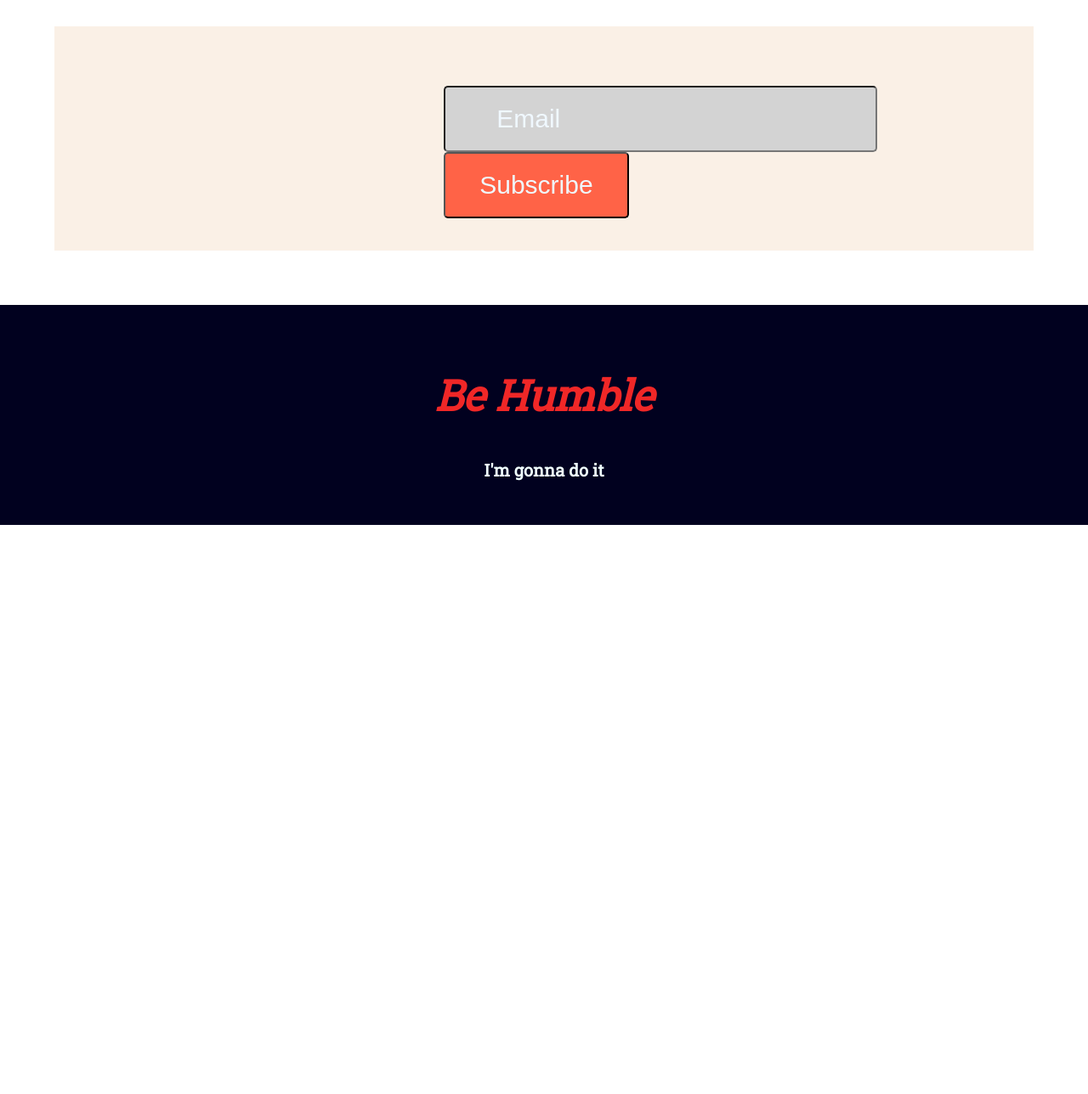
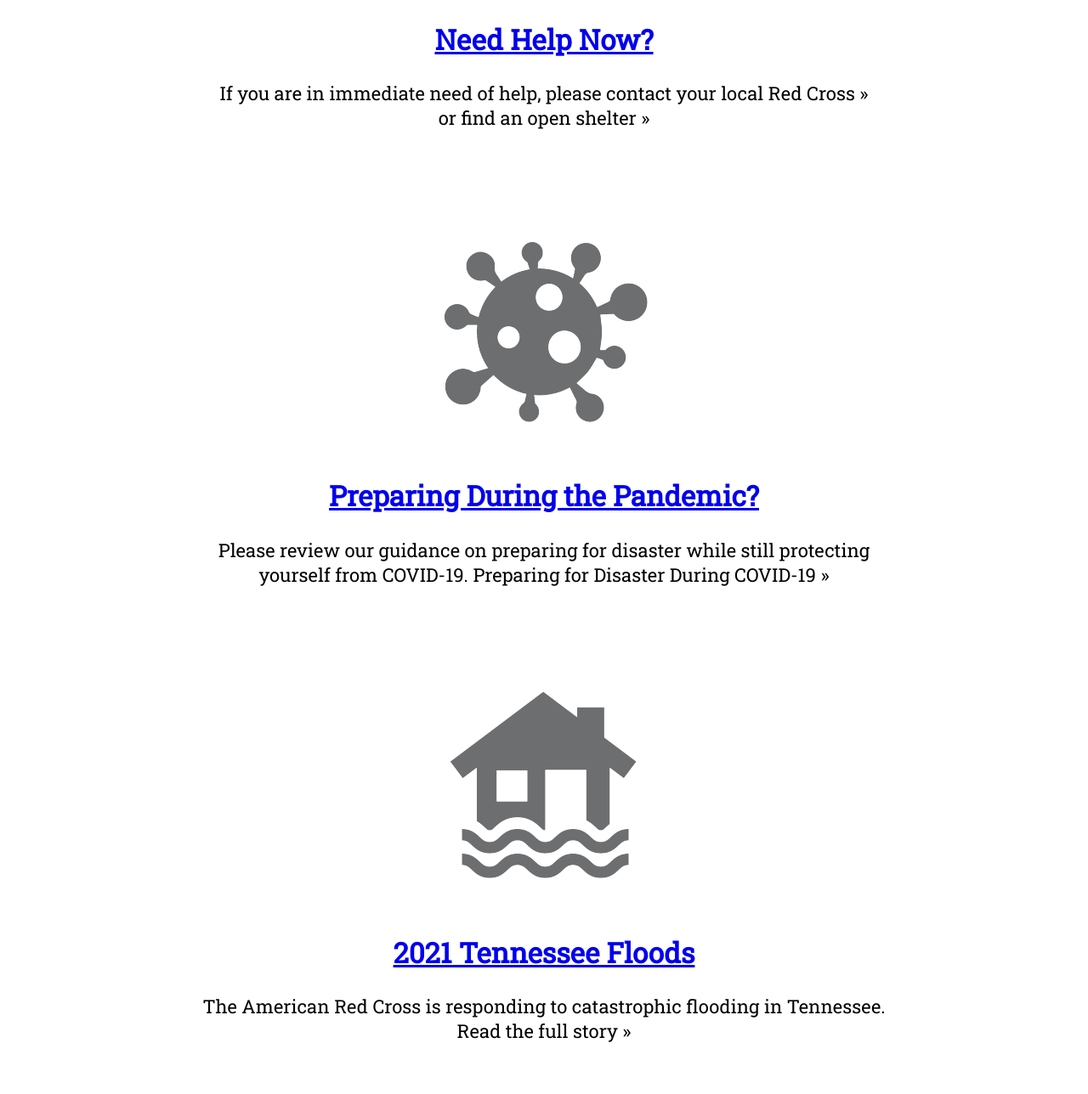
Before and after one commit to SaifullaJubair/Flood-Relief, a plain HTML site: page index.html in a window 1280 px wide. Shown: the part 4674-5962 px from the top of the page at 85% size. Before the commit the page ends 5292 px from the top, so only its background shows below. Drawn offline with Linux system fonts and the light colour scheme.

Commit message:
extra section add

```diff
--- a/index.html
+++ b/index.html
@@ -112,7 +112,7 @@
       </section>
       <section>
             <div class="survive-secflex">
-                  <div class="half-width ">
+                  <div class="half-width">
                         <h1 class="survive-h1">
                              There Lives Depend On <br> Your Donation
                         </h1>
@@ -145,9 +145,51 @@
 
       </section>
       <section>
+            <div class="newsec">
+                  <div class="positonig-div">
+                        <div class="newdiv">
+                              <img src="images/image (3).png" alt="">
+                        </div>
+                        <div>
+                              <h1>
+                                   <a target="_blank" href="https://www.redcross.org/find-your-local-chapter.html">Need Help Now?</a>
+                              </h1>
+                              <p>
+                                    If you are in immediate need of help, please contact your local Red Cross » <br> or find an open shelter »
+                              </p>
+                        </div>
+                  </div>
+                  <div class="positonig-div">
+                        <div>
+                              <img src="images/image.png" alt="">
+                        </div>
+                        <div>
+                              <h1>
+                                  <a target="_blank" href="https://www.redcross.org/get-help/how-to-prepare-for-emergencies/types-of-emergencies/coronavirus-safety/preparing-for-disaster-during-covid-19.html">Preparing During the Pandemic?</a>
+                              </h1>
+                              <p>Please review our guidance on preparing for disaster while still protecting <br> yourself from COVID-19.
+                              Preparing for Disaster During COVID-19 »
+                              </p>
+                        </div>
+                  </div>
+                  <div class="positonig-div">
+                        <div>
+                              <img src="images/image (1).png" alt="">
+                        </div>
+                        <div>
+                              <h1>
+                                   <a target="_blank" href="https://www.redcross.org/about-us/news-and-events/news/2021/red-cross-responds-to-tragic-tennessee-flooding.html">2021 Tennessee Floods</a>
+                              </h1>
+                              <p>The American Red Cross is responding to catastrophic flooding in Tennessee.
+                                   <br> Read the full story »</p>
+                        </div>
+                  </div>
+            </div>
+      </section>
+      <section>
             <div class="donate-h1" >
                   <h1>
-                        Donate Today
+                        Get Me Updates
                   </h1>
             </div>
             <div class="donate-p">
@@ -156,7 +198,7 @@
                   </p>
             </div>
             <div class="form-div">
-                  <form action="lsat-form">
+                  <form action="">
                         <input type="email" id="email" name="email" value="Email">
                         <input type="button" id="subscribe" name="Subscribe-button" value="Subscribe">
                   </form>
--- a/style.css
+++ b/style.css
@@ -125,6 +125,15 @@
       border-radius: 10px;
 
 }
+.newsec{
+      text-align: center;
+      font-size: 22px;
+      padding: 2%;
+      margin: 2%;
+}
+.positonig-div{
+      padding: 3%;
+}
 .form-div{
       padding: 3%;
       background-color: linen;
```
Also changed, not shown: images/image (1).png (added), images/image (2).png (added), images/image (3).png (added), images/image.png (added).
